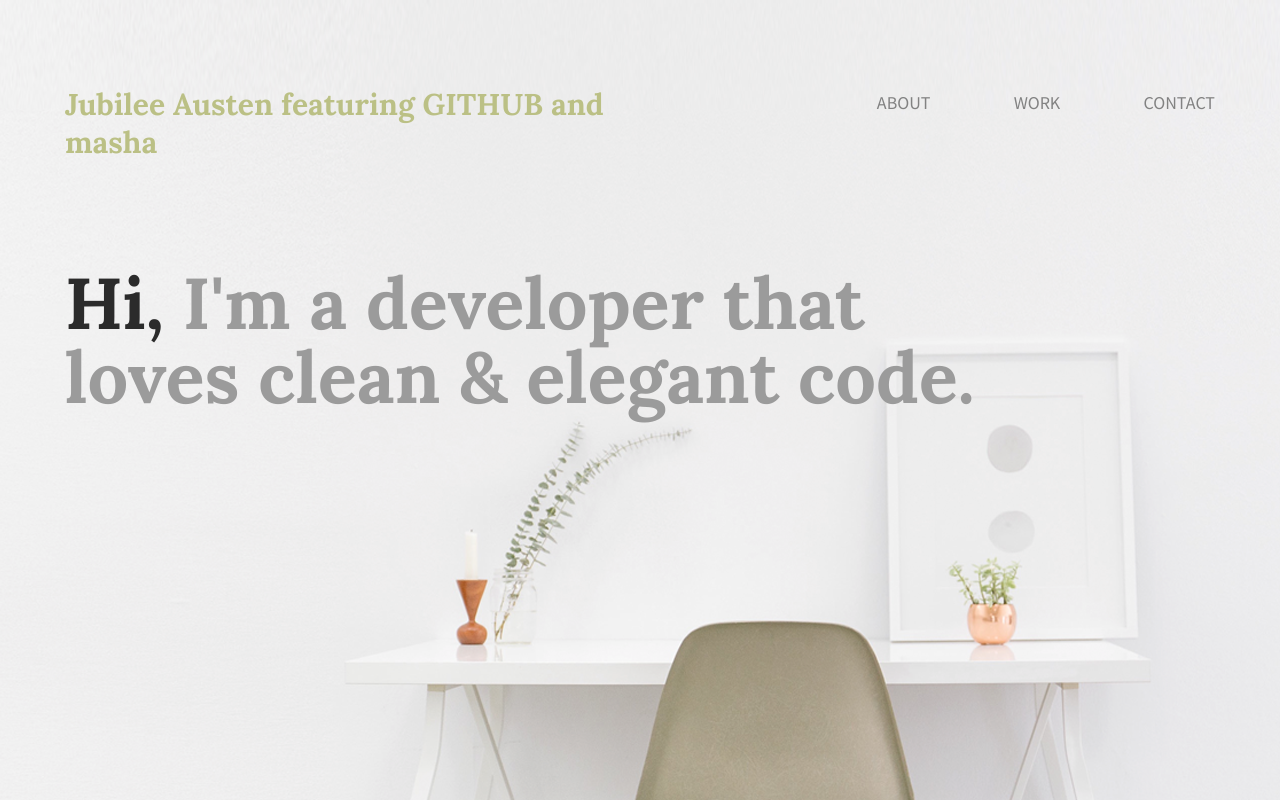
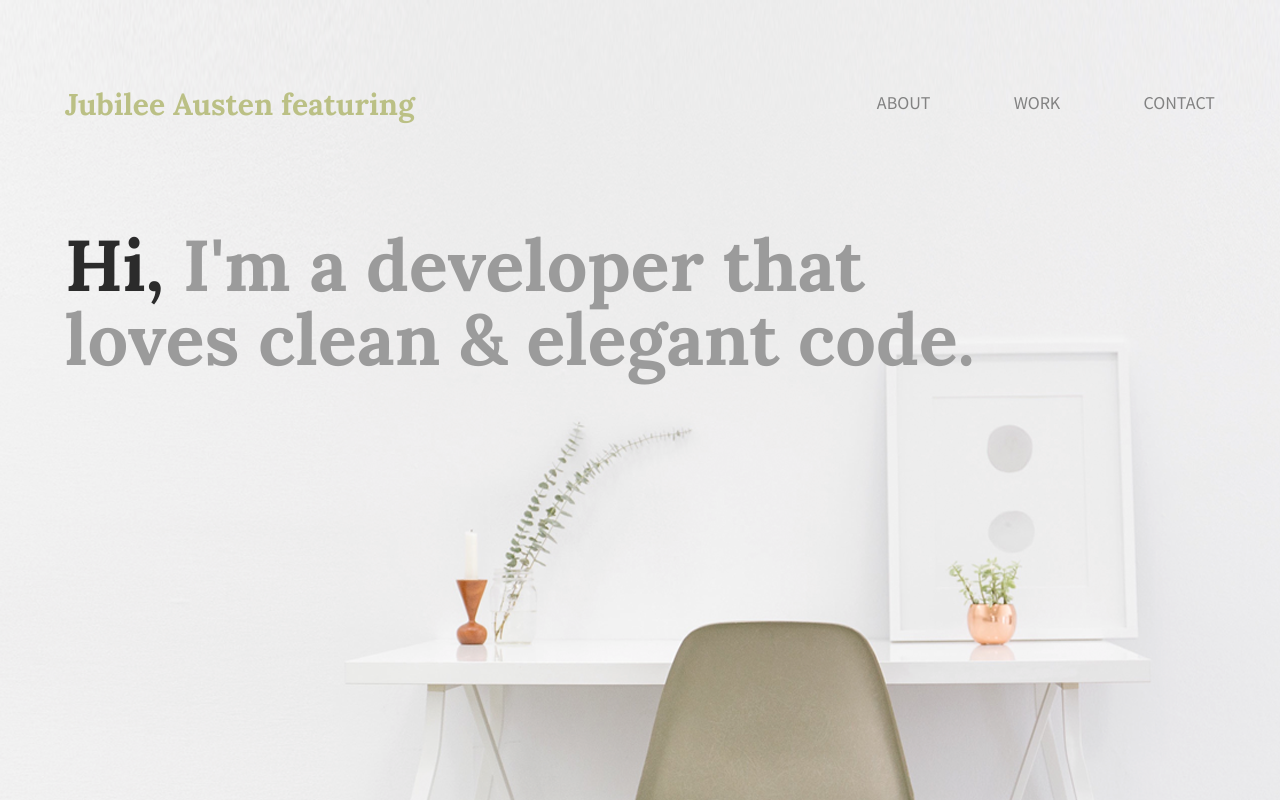
Before and after one commit to masahx/101-skillcr-plus-mine, a plain HTML site: page index.html in a window 1280 px wide. Shown: the top 802 px of the page. Drawn offline with Linux system fonts and the light colour scheme.

Commit message:
Update index.html

```diff
--- a/index.html
+++ b/index.html
@@ -15,7 +15,7 @@
       <header>
           <div class="full-width">
               <div class="half-width">
-                  <h1>Jubilee Austen featuring GITHUB and masha</h1>
+                  <h1>Jubilee Austen featuring</h1>
               </div>
               <div class="half-width">
                   <nav>
```
